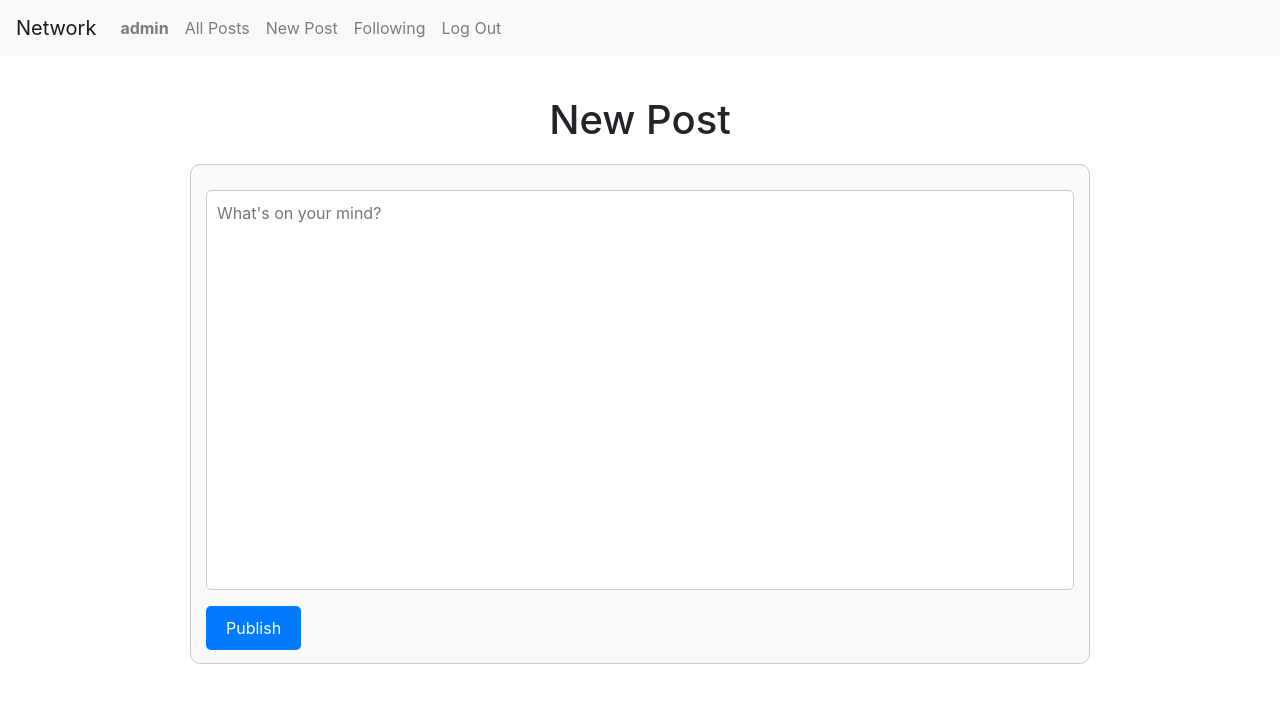
After one commit to dyaphel/cs50w-projects, a Django app: page /newpost in a window 1280 px wide. The commit adds this page. Shown: the top 703 px of the page. Run offline with Django 3.2, Linux system fonts and the light colour scheme; a user stored in the database is signed in; some libraries are stand-ins or nearby versions.

Commit message:
new post

```diff
--- a/network/project4/network/admin.py
+++ b/network/project4/network/admin.py
@@ -3,5 +3,4 @@ from .models import User, Post
 
 # Register your models here.
 admin.site.register(User)
-
 admin.site.register(Post)
--- a/network/project4/network/models.py
+++ b/network/project4/network/models.py
@@ -11,3 +11,6 @@ class Post ( models.Model):
     body =models.TextField()
     date = models.DateTimeField( default=timezone.now)
     like = models.PositiveIntegerField()
+
+    def __str__(self):
+        return f"Post by {self.user.username} on {self.date}"
--- a/network/project4/network/static/network/styles.css
+++ b/network/project4/network/static/network/styles.css
@@ -0,0 +1,66 @@
+
+/* Container for the new post form */
+.newpost {
+    margin-top: 40px;
+    text-align: center;
+}
+
+/* Container for the new post form */
+.postform {
+    width: 100%;
+    max-width: 900px;
+    height: 500px;
+    margin: 20px auto;
+    padding: 15px;
+    border: 1px solid #ccc;
+    border-radius: 10px;
+    background-color: #f9f9f9;
+}
+
+/* Styling the textarea for writing posts */
+.postform .postbody {
+    width: 100%;
+    height: 400px;
+    padding: 10px;
+    font-size: 16px;
+    border: 1px solid #ccc;
+    border-radius: 5px;
+    resize: none;
+    margin-bottom: 10px;
+    margin-top: 10px;
+    outline: none;
+}
+
+.postform .postbody:focus {
+    border-color: #007bff;
+    box-shadow: 0 0 5px rgba(0, 123, 255, 0.5);
+}
+
+/* Style for the submit button */
+.postform button[type="submit"] {
+    background-color: #007bff;
+    border: none;
+    color: white;
+    padding: 10px 20px;
+    font-size: 16px;
+    border-radius: 5px;
+    cursor: pointer;
+    transition: background-color 0.3s ease;
+}
+
+.postform button[type="submit"]:hover {
+    background-color: #0056b3;
+}
+
+/* Responsive adjustments for smaller screens */
+@media (max-width: 768px) {
+    .postform {
+        padding: 10px;
+        width: 400px;
+        height: 300px;
+    }
+
+    .postform .postbody {
+        height: 180px;
+    }
+}
--- a/network/project4/network/templates/network/index.html
+++ b/network/project4/network/templates/network/index.html
@@ -1,5 +1,5 @@
 {% extends "network/layout.html" %}
 
 {% block body %}
-    TODO
+
 {% endblock %}
--- a/network/project4/network/templates/network/layout.html
+++ b/network/project4/network/templates/network/layout.html
@@ -23,6 +23,9 @@
                   <a class="nav-link" href="{% url 'index' %}">All Posts</a>
                 </li>
                 {% if user.is_authenticated %}
+                <li class="nav-item">
+                    <a class="nav-link" href="{% url 'newpost' %}">New Post</a>
+                </li>
                     <li class="nav-item">
                         <a class="nav-link" href="#">Following</a>
                     </li>
--- /dev/null
+++ b/network/project4/network/templates/network/newpost.html
@@ -0,0 +1,11 @@
+{% extends "network/layout.html" %}
+
+{% block body %}
+    <h1 class="newpost"> New Post </h1>
+  <form method="post" class="postform">
+    {% csrf_token %}
+    <textarea class="postbody" name="body" placeholder="What's on your mind?"></textarea>
+    <button type="submit" class="btn btn-primary">Publish</button>
+
+  </form>
+{% endblock %}
--- a/network/project4/network/urls.py
+++ b/network/project4/network/urls.py
@@ -5,6 +5,7 @@ from . import views
 
 urlpatterns = [
     path("", views.index, name="index"),
+    path("newpost", views.newpost, name ="newpost"),
     path("login", views.login_view, name="login"),
     path("logout", views.logout_view, name="logout"),
     path("register", views.register, name="register")
--- a/network/project4/network/views.py
+++ b/network/project4/network/views.py
@@ -1,15 +1,27 @@
 from django.contrib.auth import authenticate, login, logout
+from django.contrib.auth.decorators import login_required
 from django.db import IntegrityError
 from django.http import HttpResponse, HttpResponseRedirect
-from django.shortcuts import render
+from django.shortcuts import render, redirect
 from django.urls import reverse
-
-from .models import User
+from django.utils import timezone
+from django.contrib import messages
+from .models import User, Post
 
 
 def index(request):
-    return render(request, "network/index.html")
+  return render(request, "network/index.html")
 
+@login_required(login_url='login')
+def newpost(request):
+  if request.user.is_authenticated and request.method == 'POST':
+        post_body = request.POST.get('body')
+        if post_body:
+            post = Post(request.user, body=post_body, date=timezone.now(), like = 0 )
+            post.save()
+            messages.success(request, "Your  post has been published.")
+            return redirect ('newpost')
+  return render(request, "network/newpost.html")
 
 def login_view(request):
     if request.method == "POST":
```
Also changed, not shown: network/project4/db.sqlite3.
